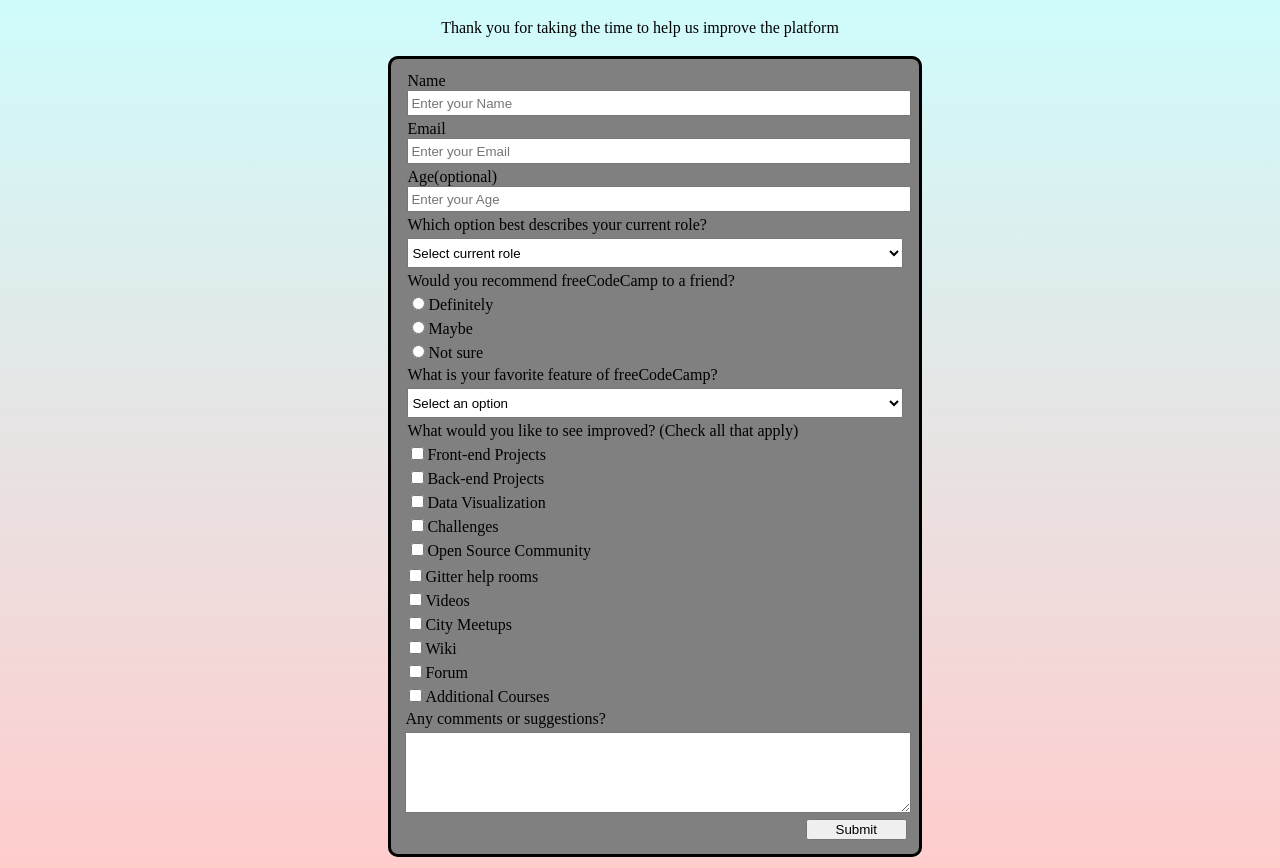
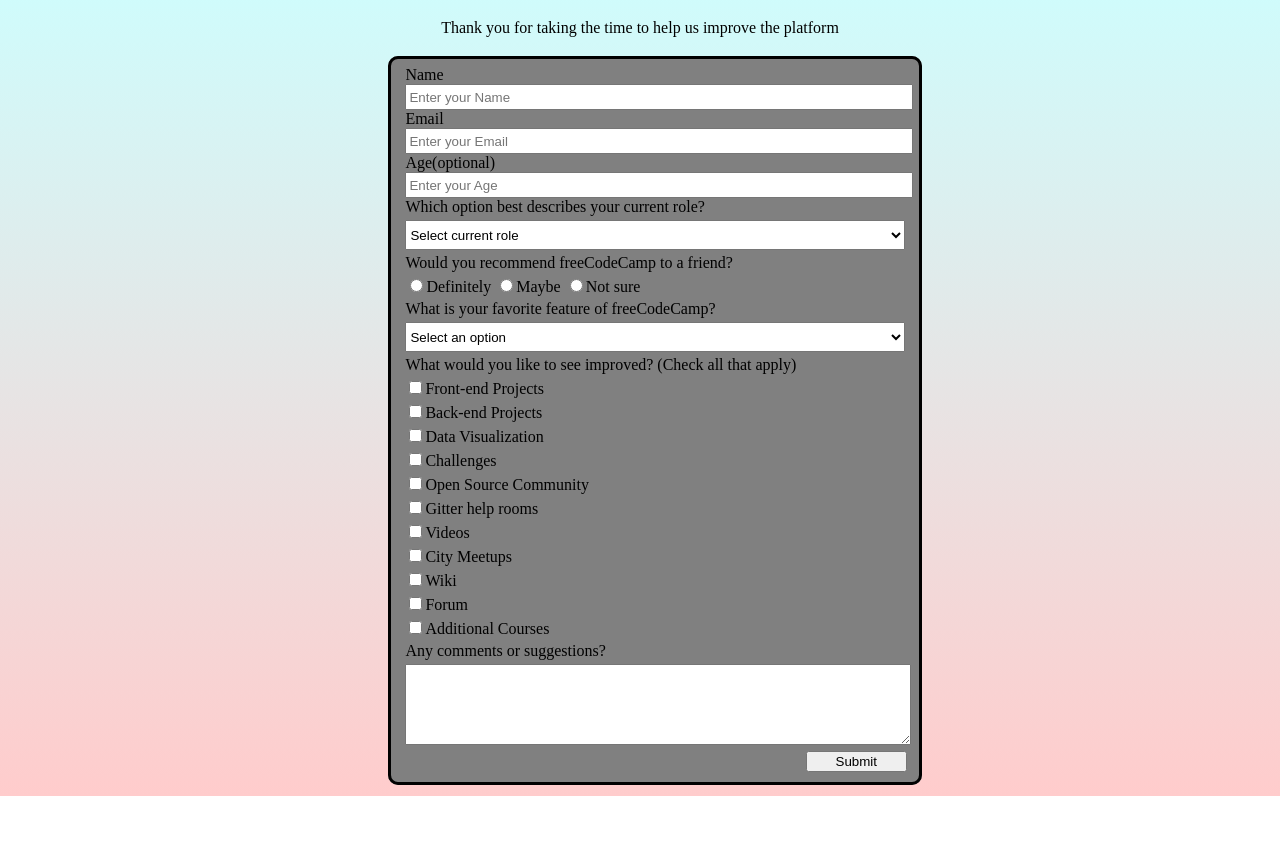
Before and after one commit to dhirajsingha143/Microver-trail-1, a plain HTML site: page index.html in a window 1280 px wide. Shown: the part 61-929 px from the top of the page. After the commit the page ends 857 px from the top, so only its background shows below. Drawn offline with Linux system fonts and the light colour scheme; a script that the page names is missing.

Commit message:
debugged css and js

```diff
--- a/index.html
+++ b/index.html
@@ -13,22 +13,11 @@
 
         <form action="" id="survey-form">
             <fieldset>
-                <div></div>
-                <div>
             <div>
-            <label for="" id="name-label">Name</label>
-            <input id="name" type="text" placeholder="Enter your Name" required>
-            </div>
-            <div>
-            <label for="" id="email-label">Email</label>
-            <input id="email" type="email" placeholder="Enter your Email" required>
-            </div>
-            <div>
-            <label for="" id="number-label">Age(optional)</label>
-            <input id="number" type="number" placeholder="Enter your Age" min="13" max="120">
-            </div>
-            <div>
-            <label class="dropdown-label">Which option best describes your current role?</label>
+                <label for="" id="name-label">Name<input id="name" type="text" placeholder="Enter your Name" required /></label>
+                <label for="" id="email-label">Email<input id="email" type="email" placeholder="Enter your Email" required /></label>
+                <label for="" id="number-label">Age(optional)<input id="number" type="number" placeholder="Enter your Age" min="13" max="120" /></label>
+                <label class="dropdown-label">Which option best describes your current role?</label>
             </div>
             <div>
             <select name="role" id="dropdown">
@@ -44,14 +33,10 @@
             <div>
             <label for="">Would you recommend freeCodeCamp to a friend?</label>
             </div>
-            <div>
-                <input type="radio" name="recommends" value="anything">Definitely</input>
-            </div>
-            <div>
-                <input type="radio" name="recommends" value="anything">Maybe</input>
-            </div>
-            <div>
-                <input type="radio" name="recommends" value="anything">Not sure</input>
+            <div class="radio">
+            <label><input type="radio" name="recommends" value="anything"/>Definitely</label>
+            <label><input type="radio" name="recommends" value="anything"/>Maybe</label>
+            <label><input type="radio" name="recommends" value="anything"/>Not sure</label>
             </div>
             <div>
             <label for="">What is your favorite feature of freeCodeCamp?</label>
@@ -69,21 +54,20 @@
             <label for="">What would you like to see improved? (Check all that apply)</label>
             </div>
             <div><input type="checkbox" value="anything"/>Front-end Projects</div>
-            <div><input type="checkbox" value="anything">Back-end Projects </div>
-            <div><input type="checkbox" value="anything">Data Visualization</div>
-            <div><input type="checkbox" value="anything">Challenges</div>
-            <div><input type="checkbox" value="anything">Open Source Community</input></div>
-            <div></div><input type="checkbox" value="anything">Gitter help rooms</input></div>
-            <div><input type="checkbox" value="anything">Videos</input></div>
-            <div><input type="checkbox" value="anything">City Meetups</input></div>
-            <div><input type="checkbox" value="anything">Wiki</input></div>
-            <div><input type="checkbox" value="anything">Forum</input></div>
-            <div><input type="checkbox" value="anything">Additional Courses</input></div>
+            <div><input type="checkbox" value="anything"/>Back-end Projects </div>
+            <div><input type="checkbox" value="anything"/>Data Visualization</div>
+            <div><input type="checkbox" value="anything"/>Challenges</div>
+            <div><input type="checkbox" value="anything"/>Open Source Community</div>
+            <div><input type="checkbox" value="anything"/>Gitter help rooms</div>
+            <div><input type="checkbox" value="anything"/>Videos</div>
+            <div><input type="checkbox" value="anything"/>City Meetups</div>
+            <div><input type="checkbox" value="anything"/>Wiki</div>
+            <div><input type="checkbox" value="anything"/>Forum</div>
+            <div><input type="checkbox" value="anything"/>Additional Courses</div>
             <div><label for="">Any comments or suggestions?</label></div>
             <div><textarea name="" id="textarea" cols="40" rows="5"></textarea></div>
-            <input type="submit" id="submit">
+            <input type="submit" id="submit" />
             </div>
-            <div></div>
             </fieldset>
         </form>
     <script  src="js/index.js"></script>
```
